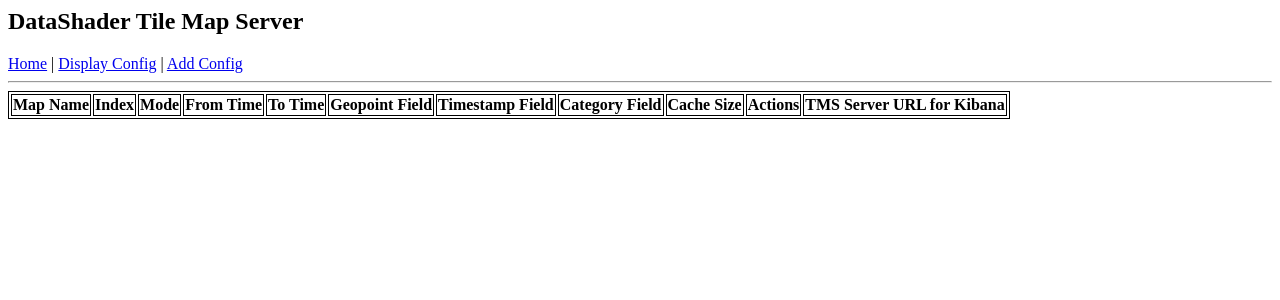
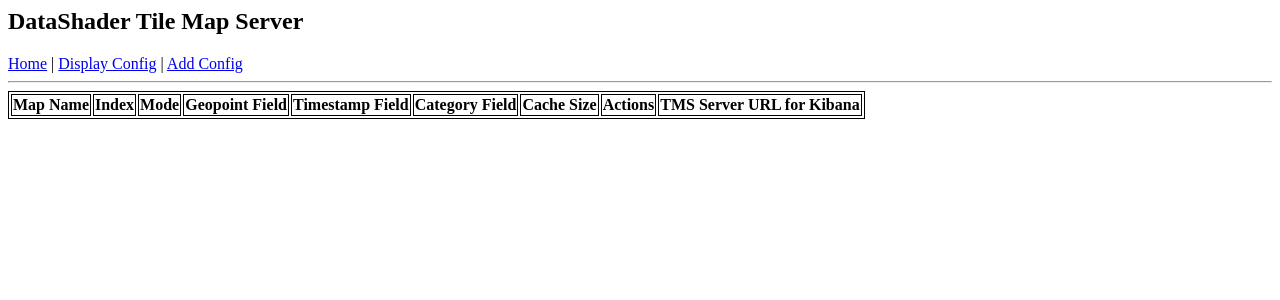
Before and after one commit to spectriclabs/elastic_datashader, a Python web app: template templates/display_config.html in a window 1280 px wide. Shown: the top 300 px of the page. Run offline with Jinja, Linux system fonts and the light colour scheme; the template is opened without the code that fills it, so the values that code supplies are empty.

Commit message:
Hide from-to times on display

```diff
--- a/templates/display_config.html
+++ b/templates/display_config.html
@@ -11,8 +11,6 @@
     <th>Map Name</th>
     <th>Index</th>
     <th>Mode</th>
-    <th>From Time</th>
-    <th>To Time</th>
     <th>Geopoint Field</th>
     <th>Timestamp Field</th>
     <th>Category Field</th>
@@ -25,8 +23,6 @@
     <td>{{ name }}</td>
     <td>{{ c.get('idx') }}</td>
     <td>{{ c.get('mode') }}</td>
-    <td>{{ c.get('from_time') }}</td>
-    <td>{{ c.get('to_time') }}</td>
     <td>{{ c.get('geopoint_field') }}</td>
     <td>{{ c.get('timestamp_field') }}</td>
     <td>{{ c.get('category_field') }}</td>
```
